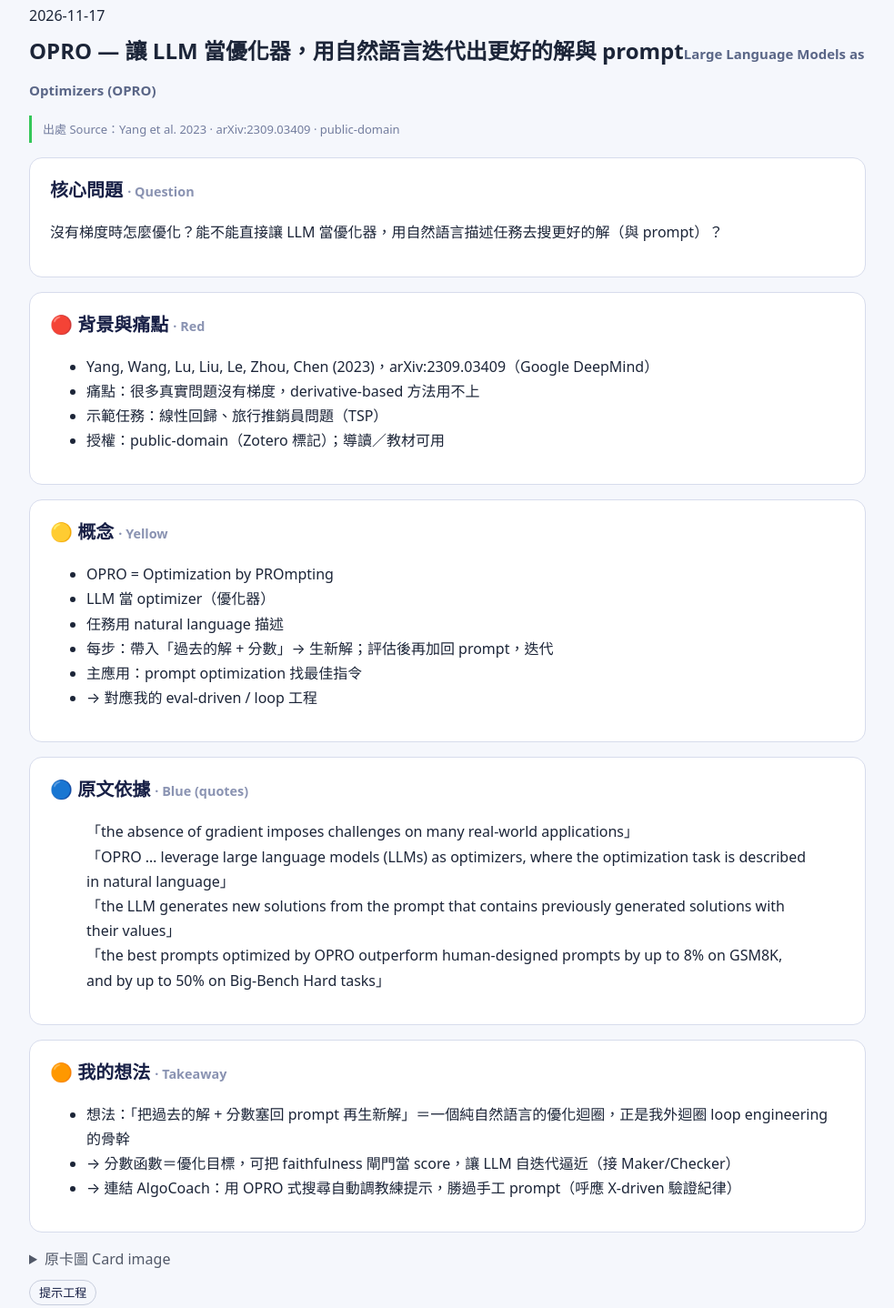
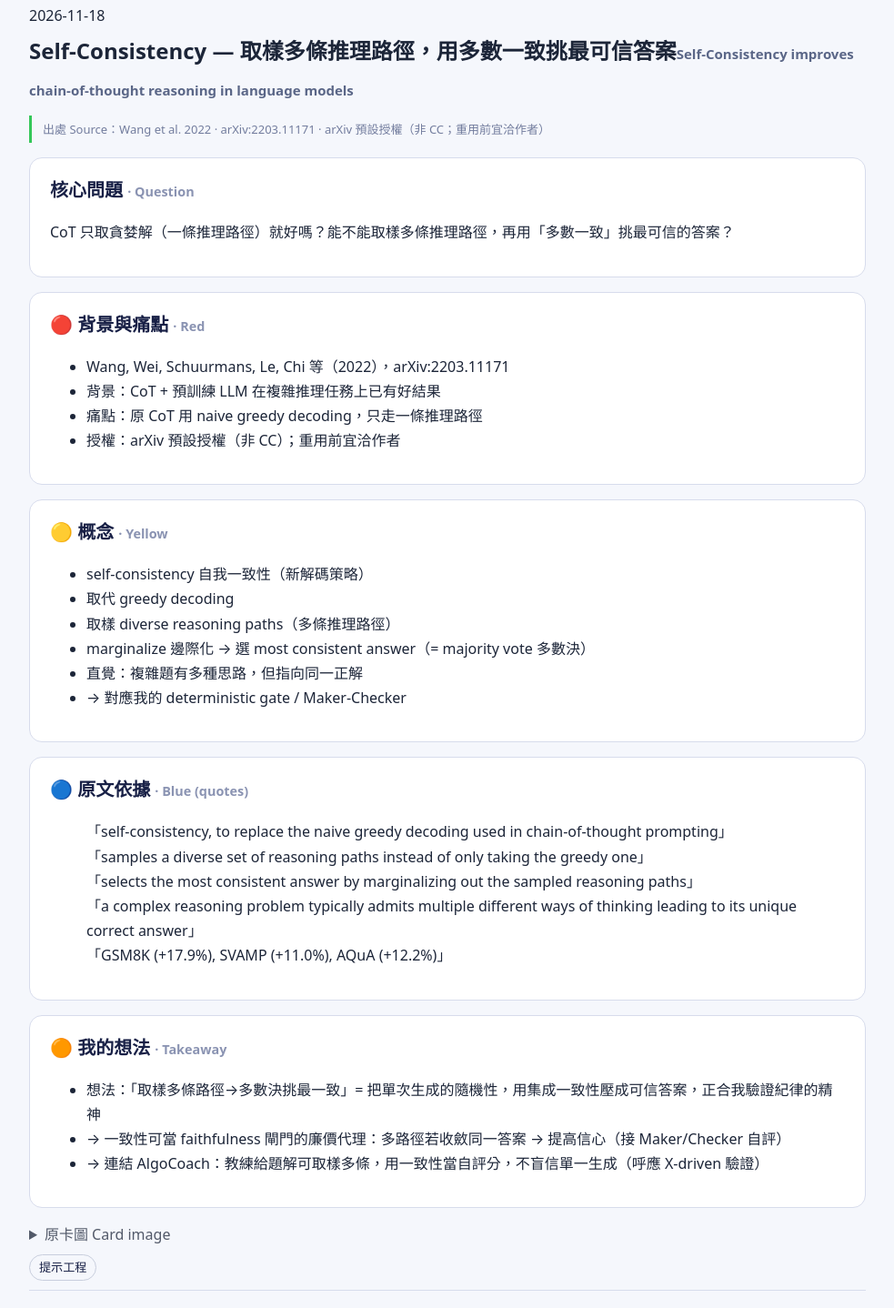
Before and after one commit to mcwemw/acrobuster-lessons, a plain HTML site: page notes.html in a window 1280 px wide. Shown: the part 437-1875 px from the top of the page at 91% size, without its empty margins (148-1131 px from the left). Drawn offline with Linux system fonts and the light colour scheme.

Commit message:
note: 2026-11-18 self-consistency

```diff
--- a/notes.html
+++ b/notes.html
@@ -45,6 +45,53 @@
   </div>
   <div class="filterbar" id="filterbar"></div>
   <div id="notes">
+    <article class="note" data-tag="提示工程" data-search="2026-11-18 self-consistency — 取樣多條推理路徑，用多數一致挑最可信答案 self-consistency improves chain-of-thought reasoning in language models wang et al. 2022 · arxiv:2203.11171 · arxiv 預設授權（非 cc；重用前宜洽作者） 提示工程 核心問題 · question cot 只取貪婪解（一條推理路徑）就好嗎？能不能取樣多條推理路徑，再用「多數一致」挑最可信的答案？ 🔴 背景與痛點 · red wang, wei, schuurmans, le, chi 等（2022），arxiv:2203.11171 背景：cot + 預訓練 llm 在複雜推理任務上已有好結果 痛點：原 cot 用 naive greedy decoding，只走一條推理路徑 授權：arxiv 預設授權（非 cc）；重用前宜洽作者 🟡 概念 · yellow self-consistency 自我一致性（新解碼策略） 取代 greedy decoding 取樣 diverse reasoning paths（多條推理路徑） marginalize 邊際化 → 選 most consistent answer（= majority vote 多數決） 直覺：複雜題有多種思路，但指向同一正解 → 對應我的 deterministic gate / maker-checker 🔵 原文依據 · blue (quotes) 「self-consistency, to replace the naive greedy decoding used in chain-of-thought prompting」「samples a diverse set of reasoning paths instead of only taking the greedy one」「selects the most consistent answer by marginalizing out the sampled reasoning paths」「a complex reasoning problem typically admits multiple different ways of thinking leading to its unique correct answer」「gsm8k (+17.9%), svamp (+11.0%), aqua (+12.2%)」 🟠 我的想法 · takeaway 想法：「取樣多條路徑→多數決挑最一致」= 把單次生成的隨機性，用集成一致性壓成可信答案，正合我驗證紀律的精神 → 一致性可當 faithfulness 閘門的廉價代理：多路徑若收斂同一答案 → 提高信心（接 maker/checker 自評） → 連結 algocoach：教練給題解可取樣多條，用一致性當自評分，不盲信單一生成（呼應 x-driven 驗證）">
+      <div class="id">2026-11-18</div>
+      <h2 style="margin:4px 0 2px">Self-Consistency — 取樣多條推理路徑，用多數一致挑最可信答案<span class="en">Self-Consistency improves chain-of-thought reasoning in language models</span></h2>
+      <div class="src">出處 Source：Wang et al. 2022 · arXiv:2203.11171 · arXiv 預設授權（非 CC；重用前宜洽作者）</div>
+    <section class="card">
+      <h2>核心問題 <span class="en">· Question</span></h2>
+      <p>CoT 只取貪婪解（一條推理路徑）就好嗎？能不能取樣多條推理路徑，再用「多數一致」挑最可信的答案？</p>
+    </section>
+
+    <section class="card">
+      <h2>🔴 背景與痛點 <span class="en">· Red</span></h2>
+      <ul>
+        <li>Wang, Wei, Schuurmans, Le, Chi 等（2022），arXiv:2203.11171</li>
+        <li>背景：CoT + 預訓練 LLM 在複雜推理任務上已有好結果</li>
+        <li>痛點：原 CoT 用 naive greedy decoding，只走一條推理路徑</li>
+        <li>授權：arXiv 預設授權（非 CC）；重用前宜洽作者</li>
+      </ul>
+    </section>
+
+    <section class="card">
+      <h2>🟡 概念 <span class="en">· Yellow</span></h2>
+      <ul>
+        <li>self-consistency 自我一致性（新解碼策略）</li>
+        <li>取代 greedy decoding</li>
+        <li>取樣 diverse reasoning paths（多條推理路徑）</li>
+        <li>marginalize 邊際化 → 選 most consistent answer（= majority vote 多數決）</li>
+        <li>直覺：複雜題有多種思路，但指向同一正解</li>
+        <li>→ 對應我的 deterministic gate / Maker-Checker</li>
+      </ul>
+    </section>
+
+    <section class="card">
+      <h2>🔵 原文依據 <span class="en">· Blue (quotes)</span></h2>
+      <blockquote>「self-consistency, to replace the naive greedy decoding used in chain-of-thought prompting」<br>「samples a diverse set of reasoning paths instead of only taking the greedy one」<br>「selects the most consistent answer by marginalizing out the sampled reasoning paths」<br>「a complex reasoning problem typically admits multiple different ways of thinking leading to its unique correct answer」<br>「GSM8K (+17.9%), SVAMP (+11.0%), AQuA (+12.2%)」</blockquote>
+    </section>
+
+    <section class="card">
+      <h2>🟠 我的想法 <span class="en">· Takeaway</span></h2>
+      <ul>
+        <li>想法：「取樣多條路徑→多數決挑最一致」= 把單次生成的隨機性，用集成一致性壓成可信答案，正合我驗證紀律的精神</li>
+        <li>→ 一致性可當 faithfulness 閘門的廉價代理：多路徑若收斂同一答案 → 提高信心（接 Maker/Checker 自評）</li>
+        <li>→ 連結 AlgoCoach：教練給題解可取樣多條，用一致性當自評分，不盲信單一生成（呼應 X-driven 驗證）</li>
+      </ul>
+    </section>
+    <details><summary>原卡圖 Card image</summary><p><img src="notes/2026-11-18_self-consistency.png" alt="Self-Consistency — 取樣多條推理路徑，用多數一致挑最可信答案" style="width:100%;border:1px solid var(--line);border-radius:10px"></p></details>
+      <span class="note-tag" data-tag="提示工程">提示工程</span>
+    </article>
     <article class="note" data-tag="提示工程" data-search="2026-11-17 opro — 讓 llm 當優化器，用自然語言迭代出更好的解與 prompt large language models as optimizers (opro) yang et al. 2023 · arxiv:2309.03409 · public-domain 提示工程 核心問題 · question 沒有梯度時怎麼優化？能不能直接讓 llm 當優化器，用自然語言描述任務去搜更好的解（與 prompt）？ 🔴 背景與痛點 · red yang, wang, lu, liu, le, zhou, chen (2023)，arxiv:2309.03409（google deepmind） 痛點：很多真實問題沒有梯度，derivative-based 方法用不上 示範任務：線性回歸、旅行推銷員問題（tsp） 授權：public-domain（zotero 標記）；導讀／教材可用 🟡 概念 · yellow opro = optimization by prompting llm 當 optimizer（優化器） 任務用 natural language 描述 每步：帶入「過去的解 + 分數」→ 生新解；評估後再加回 prompt，迭代 主應用：prompt optimization 找最佳指令 → 對應我的 eval-driven / loop 工程 🔵 原文依據 · blue (quotes) 「the absence of gradient imposes challenges on many real-world applications」「opro … leverage large language models (llms) as optimizers, where the optimization task is described in natural language」「the llm generates new solutions from the prompt that contains previously generated solutions with their values」「the best prompts optimized by opro outperform human-designed prompts by up to 8% on gsm8k, and by up to 50% on big-bench hard tasks」 🟠 我的想法 · takeaway 想法：「把過去的解 + 分數塞回 prompt 再生新解」＝一個純自然語言的優化迴圈，正是我外迴圈 loop engineering 的骨幹 → 分數函數＝優化目標，可把 faithfulness 閘門當 score，讓 llm 自迭代逼近（接 maker/checker） → 連結 algocoach：用 opro 式搜尋自動調教練提示，勝過手工 prompt（呼應 x-driven 驗證紀律）">
       <div class="id">2026-11-17</div>
       <h2 style="margin:4px 0 2px">OPRO — 讓 LLM 當優化器，用自然語言迭代出更好的解與 prompt<span class="en">Large Language Models as Optimizers (OPRO)</span></h2>
```
Also changed, not shown: content/notes.js (+8 -0 lines), notes/2026-11-18_self-consistency.png (added), 1 other file.
